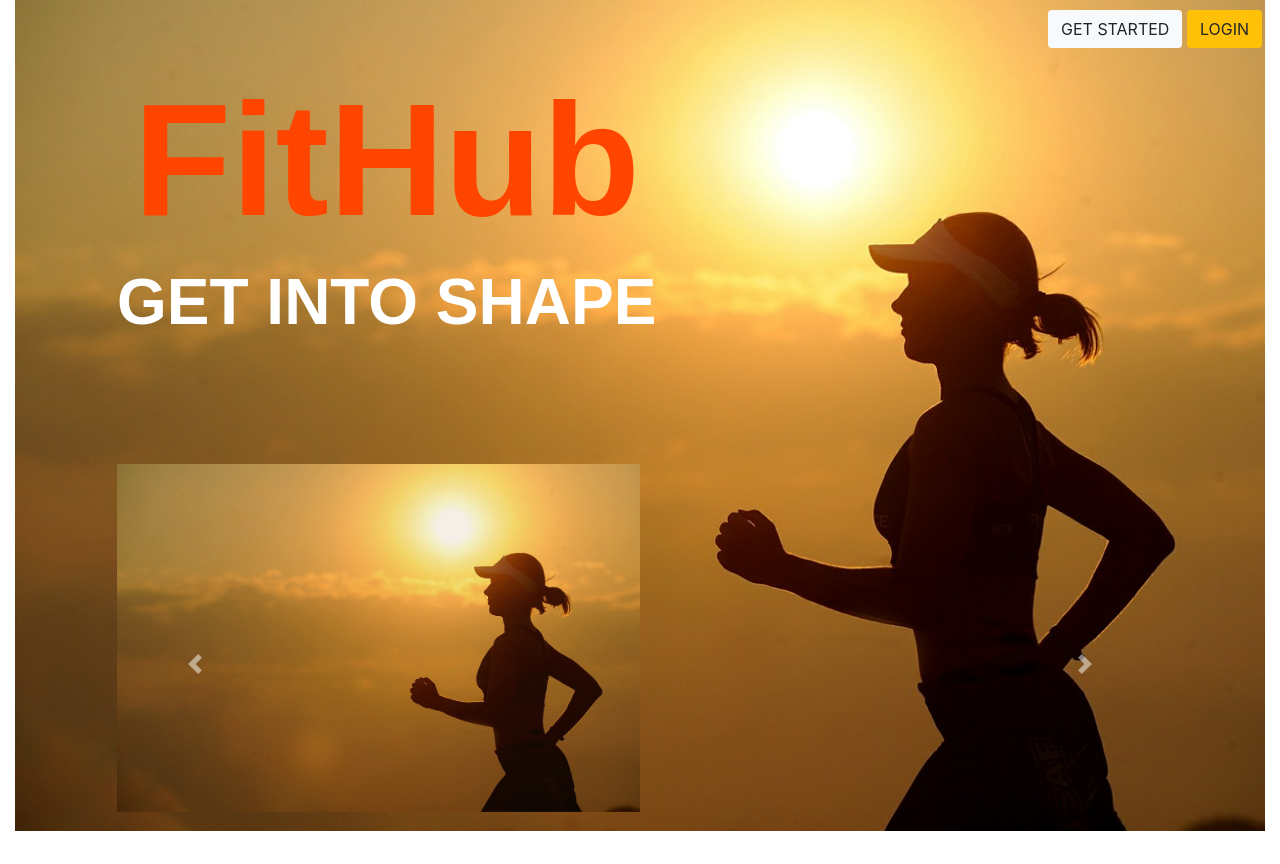
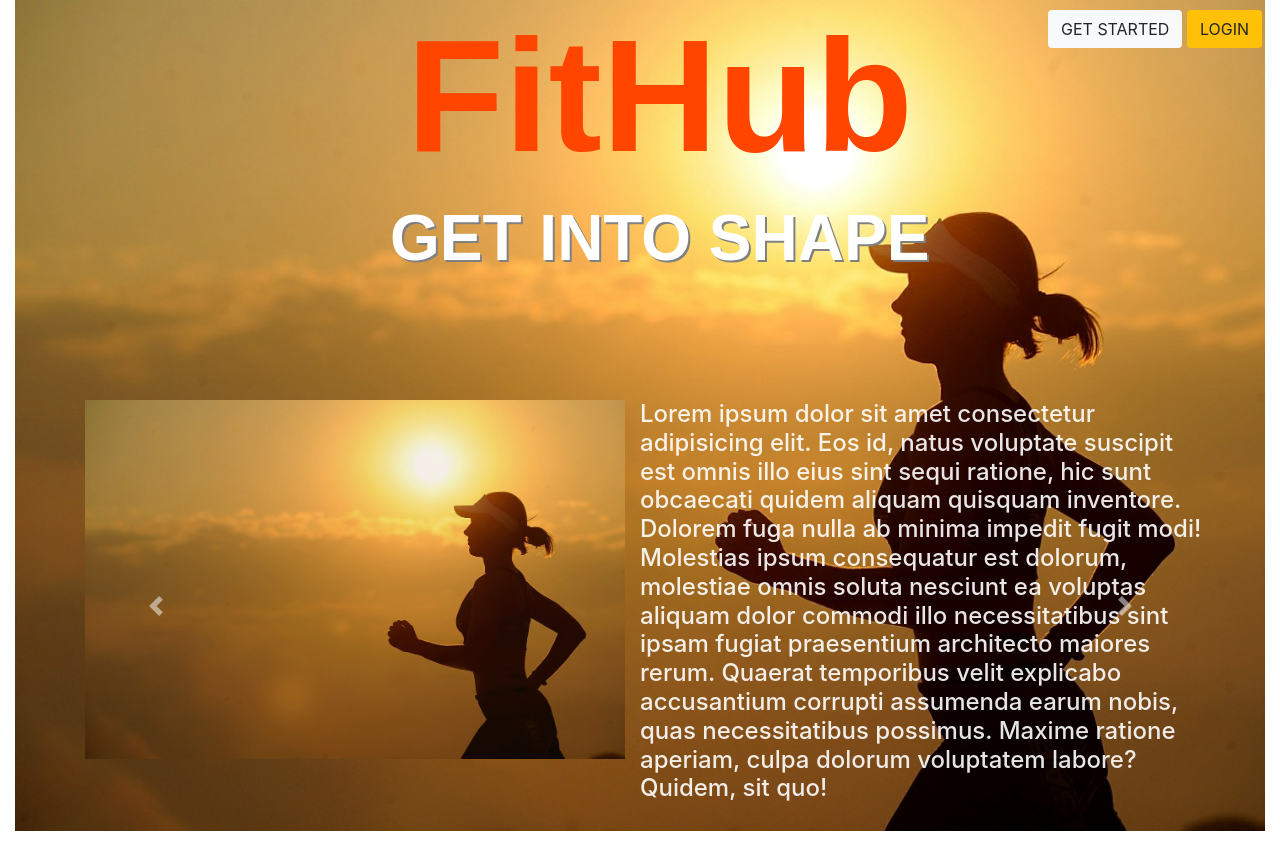
Before and after one commit to sdimartino510/fithub, a Node server app: page /home in a window 1280 px wide. After the commit the page ends 831 px from the top, so only its background shows below. Run offline with Node 20, Linux system fonts and the light colour scheme; some libraries are stand-ins or nearby versions.

Commit message:
Carousel Works first slides an active placeholder and profile page is no longer glitching there were a few extra divs changes to home,  profile, and stylesheet

```diff
--- a/public/html/home.html
+++ b/public/html/home.html
@@ -21,37 +21,38 @@
   </head>
   <body>
     <div class="container">
-      <div class="jumbotron bg-transparent">
-        <div class="start">
+      <div class="section bg-transparent row">
+      <div class="start ">
         <a href="/add"
-          ><button class="btn bg-light"><span class=""></span>GET STARTED</button></a
+          ><button class="btn bg-light">GET STARTED</button></a
         >
         <a href="/profile">
-         <button class="btn bg-warning"><span class=""></span>LOGIN</button></a
+         <button class="btn bg-warning">LOGIN</button></a
         >
       </div>
-      <div class="forward">
+
+      <div class="forward offset-lg-3">
         <h1 id="logoType" class="text-center">FitHub</h1>
         <h3 id="logoTypeSmall" class="text-center">GET INTO SHAPE</h3>
       </div>
-        <div class="row">
-        <img id="mainBackground" class="col-lg-12" src="../styles/images/runninglady.jpg">
-        </div>
+
+      <div class="row">
+      <img id="mainBackground" class="col-lg-12" src="../styles/images/runninglady.jpg">
+      </div>
 
       <div class="row articles">
           <div class="col-lg-12">
               <div id="carouselExampleControls" class="carousel slide" data-ride="carousel">
-              <div class="carousel-inner">
+              <div  id="articles-section" class="carousel-inner">
                   <div class="carousel-item active">
-                  <img class="d-block w-50 " src="../styles/images/runninglady.jpg" alt="First slide">
-                  </div>
-                  <div class="carousel-item">
-                  <img class="d-block w-50 " src="../styles/images/runninglady.jpg" alt="First slide">
-                  </div>
-                  <div class="carousel-item">
-                  <img class="d-block w-50 " src="../styles/images/runninglady.jpg" alt="First slide">
-                  </div>
+                  <img class="col-lg-6 " src="../styles/images/runninglady.jpg" alt="First slide">
+                  <h4 class="col-lg-6.offset-lg-6 float-right white w-50">
+                    Lorem ipsum dolor sit amet consectetur adipisicing elit. Eos id, natus voluptate suscipit est omnis illo eius sint sequi ratione, hic sunt obcaecati quidem aliquam quisquam inventore. Dolorem fuga nulla ab minima impedit fugit modi! Molestias ipsum consequatur est dolorum, molestiae omnis soluta nesciunt ea voluptas aliquam dolor commodi illo necessitatibus sint ipsam fugiat praesentium architecto maiores rerum. Quaerat temporibus velit explicabo accusantium corrupti assumenda earum nobis, quas necessitatibus possimus. Maxime ratione aperiam, culpa dolorum voluptatem labore? Quidem, sit quo!
+                  </h4>
                 </div>
+                </div>
+
+
                 <a class="carousel-control-prev" href="#carouselExampleControls" role="button" data-slide="prev">
                   <span class="carousel-control-prev-icon" aria-hidden="true"></span>
                   <span class="sr-only">Previous</span>
@@ -64,25 +65,30 @@
   </div>
   </div>
   </div>
+
  <script type="text/javascript">
   var url =
     "https://newsapi.org/v2/everything?apiKey=3d908a3f44bc48b0b577c71c0618319a&q=exercise&q=diet&q=fitness&sources=medical-news-today";
   var req = new Request(url);
-  // fetch(url).then(function(response) {
-  //   console.log(response);
-  // });
 
   fetch(url).then(function(response) {
     return response.json();
-  })
+   })
   .then(function(myJson) {
-    console.log(JSON.stringify(myJson));
+    var data = myJson.articles
+    var articles = []
+    for (let i = 0; i < data.length; i++) {
+      console.log(data[i]);
+      var carouselInner = $("<div class='carousel-item row'>");
+      carouselInner.append($('<img>').attr('src', data[i].urlToImage).addClass('col-lg-6'));
+      carouselInner.append($("<h4 class='col-lg-6.offset-lg-6 float-right white w-50'>").text("Author: " + data[i].author
+       + "Title: " + data[i].content
+       + data[i].description));
+      $("#articles-section").append(carouselInner);
+    }
   });
+</script>
 
-
-</script>
-<script>$('.carousel').carousel()
-  </script>
     <script
       src="https://code.jquery.com/jquery-3.3.1.slim.min.js"
       integrity="sha384-q8i/X+965DzO0rT7abK41JStQIAqVgRVzpbzo5smXKp4YfRvH+8abtTE1Pi6jizo"
--- a/public/styles/styles.css
+++ b/public/styles/styles.css
@@ -26,6 +26,7 @@
   font-size: 8vh;
   font-weight: 600;
   color: white;
+  text-shadow: 2px 2px grey;
 }
 
 .container{
@@ -62,7 +63,6 @@
 .navbar{
   position: static;
   top: 0px;
-
   z-index: 2;
 }
 
@@ -127,3 +127,7 @@
 .test{
   color:blue;
 }
+
+.white{
+  color: white;
+}
```
Also changed, not shown: public/html/profile.html (+6 -15 lines).
